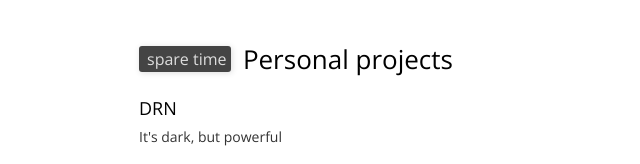
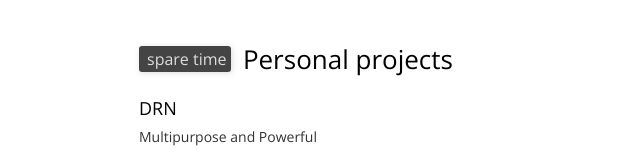
Before and after one commit to aliakbarebrahimy/aliakbarebrahimy.github.io, a plain HTML site: page index.html in a window 1280 px wide. Shown: the part 1620-1784 px from the top of the page, 351-991 px from the left. Drawn offline with nearby package versions, Linux system fonts and the light colour scheme; a web font is replaced by a local one.

Commit message:
Update index.html

```diff
--- a/index.html
+++ b/index.html
@@ -176,7 +176,7 @@
 		<h3><span class="date"><span>spare time</span></span> Personal projects</h3>
 		<h4>DRN</h4>
 		<p>
-		It's dark, but powerful
+			Multipurpose and Powerful
 		</p>
 		<ul>
 			<li>
```
